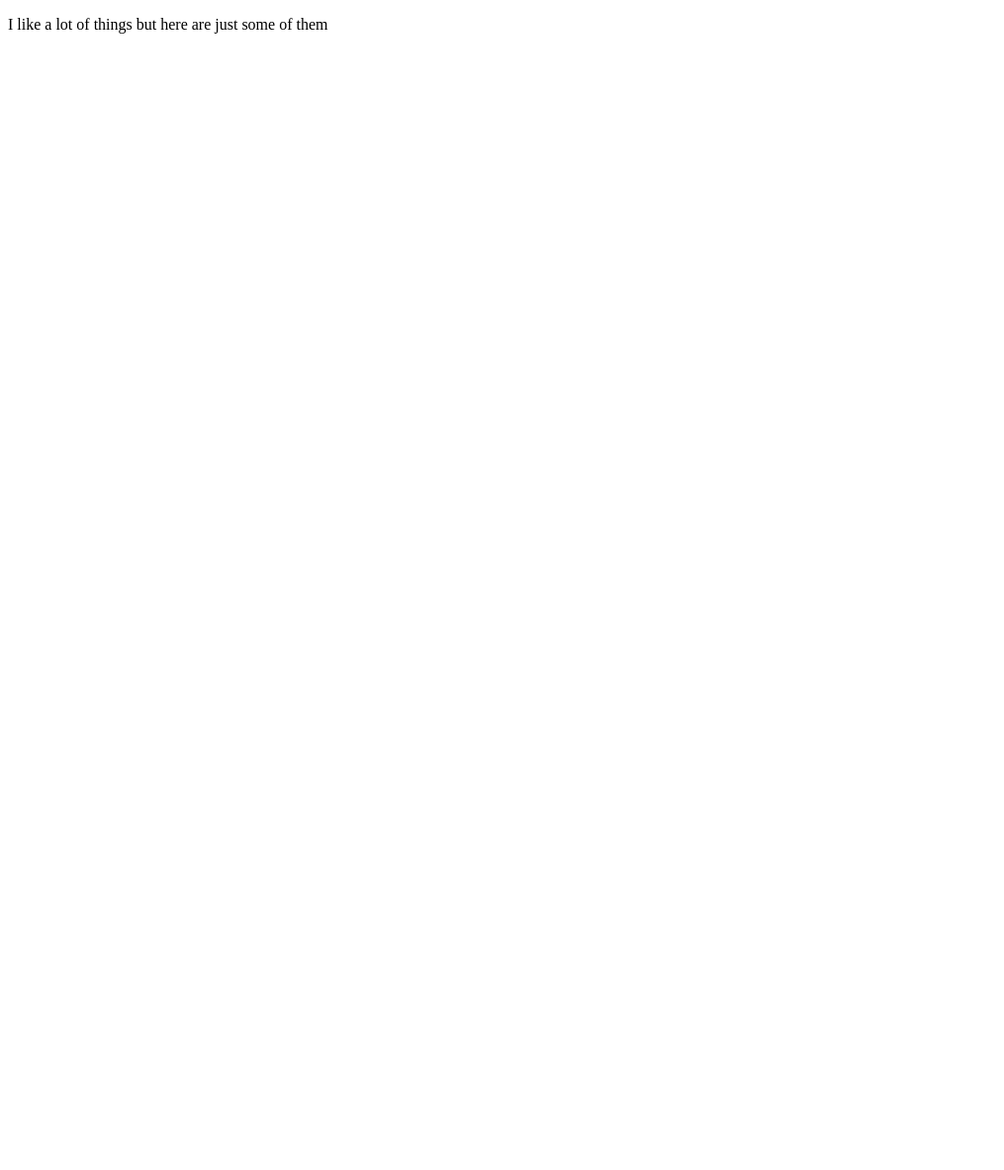
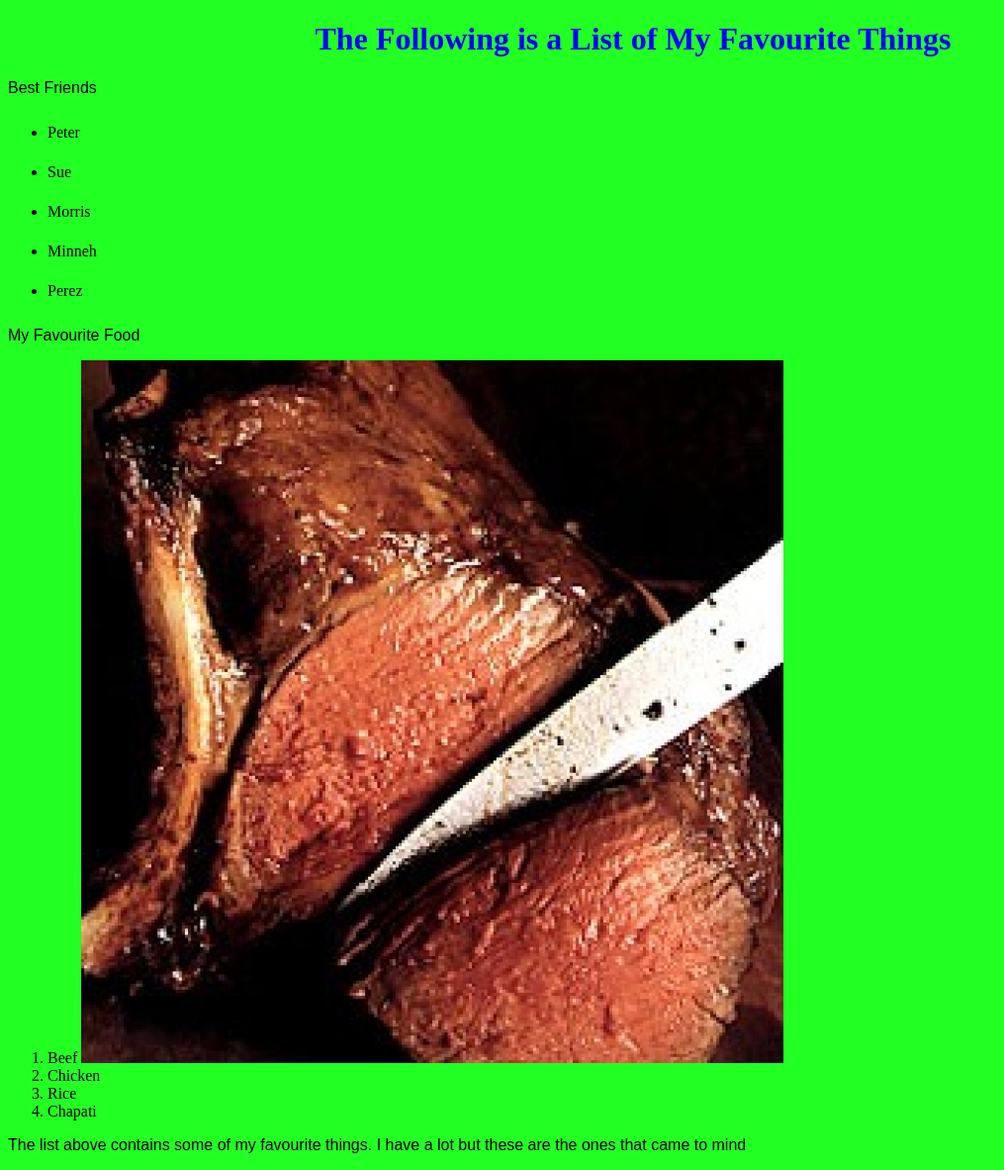
Before and after one commit to lawrence254/my-first-website, a plain HTML site: page favourite-things.html in a window 1280 px wide. Shown: the whole page at 99% size, without its empty margins (0-1015 px from the left). Before the commit the page ends 800 px from the top, so only its background shows below. Drawn offline with Linux system fonts and the light colour scheme.

Commit message:
Update existing files with all changes made

```diff
--- /dev/null
+++ b/css/styles.css
@@ -0,0 +1,26 @@
+body{
+  background-color: #2F2;
+}
+h1{
+  color: #00f;
+  text-align: center;
+}
+h2{
+  color: green;
+  font-style: italic;
+  text-align: center;
+}
+p{
+  font-family: sans-serif;
+  font-size: 16px;
+}
+ul{
+  line-height: 40px;
+}
+strong{
+  color: #ff5;
+  font-family: "Times"
+}
+em{
+  font-style: oblique;
+}
--- a/favourite-things.html
+++ b/favourite-things.html
@@ -2,8 +2,25 @@
 <html>
   <head>
     <title>What I like!</title>
+    <link rel="stylesheet" href="css/styles.css">
   </head>
   <body>
-    <p>I like a lot of things but here are just some of them</p>
+    <h1>The Following is a List of My Favourite Things</h1>
+    <p>Best Friends</p>
+    <ul>
+      <li>Peter</li>
+      <li>Sue</li>
+      <li>Morris</li>
+      <li>Minneh</li>
+      <li>Perez</li>
+    </ul>
+    <p>My Favourite Food</p>
+    <ol>
+      <li>Beef <img src="images/beef.jpg"></li>
+      <li>Chicken</li>
+      <li>Rice</li>
+      <li>Chapati</li>
+    </ol>
+    <p>The list above contains some of my favourite things. I have a lot but these are the ones that came to mind</p>
   </body>
 </html>
```
Also changed, not shown: index.html (+6 -2 lines), images/beef.jpg (added), 1 other file.
